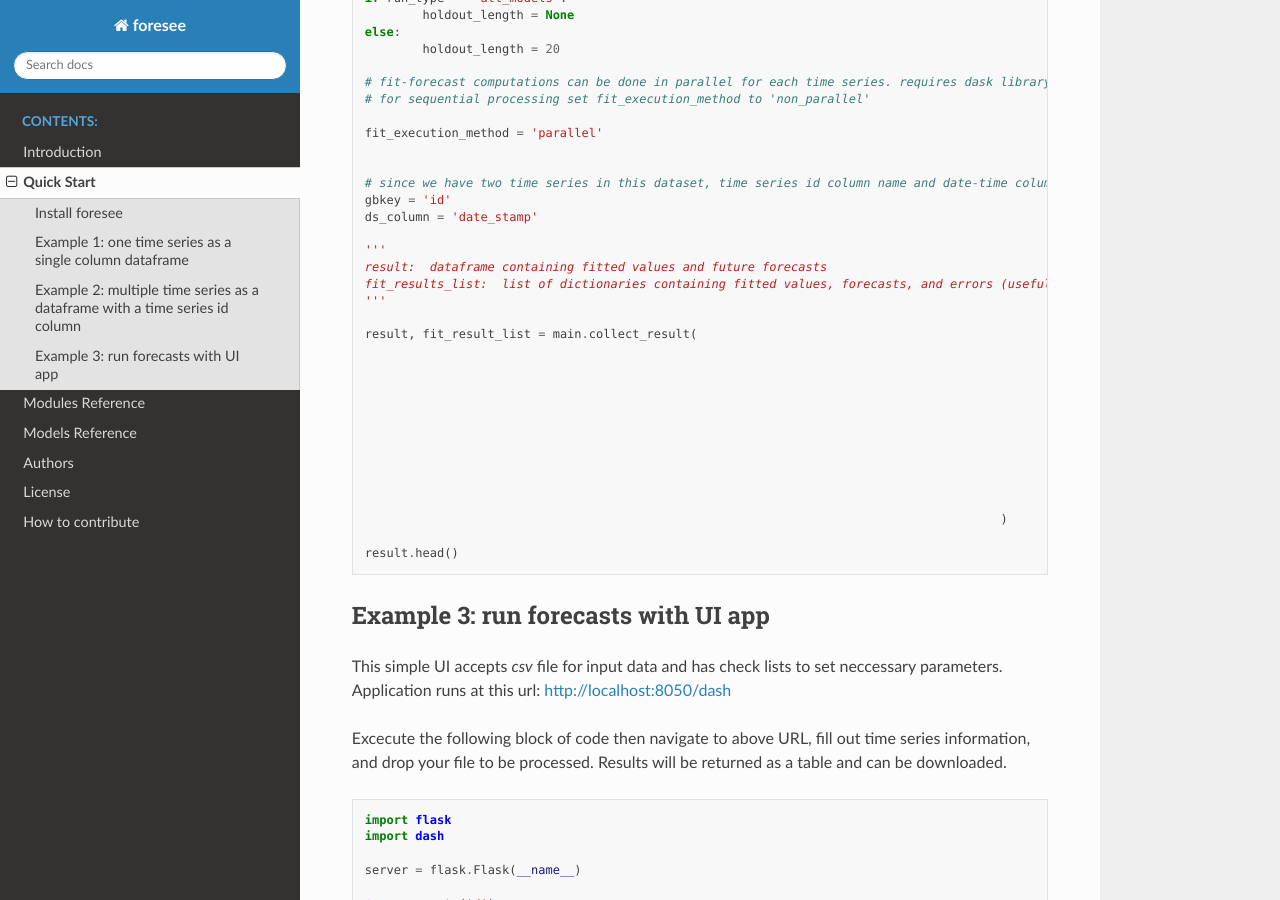
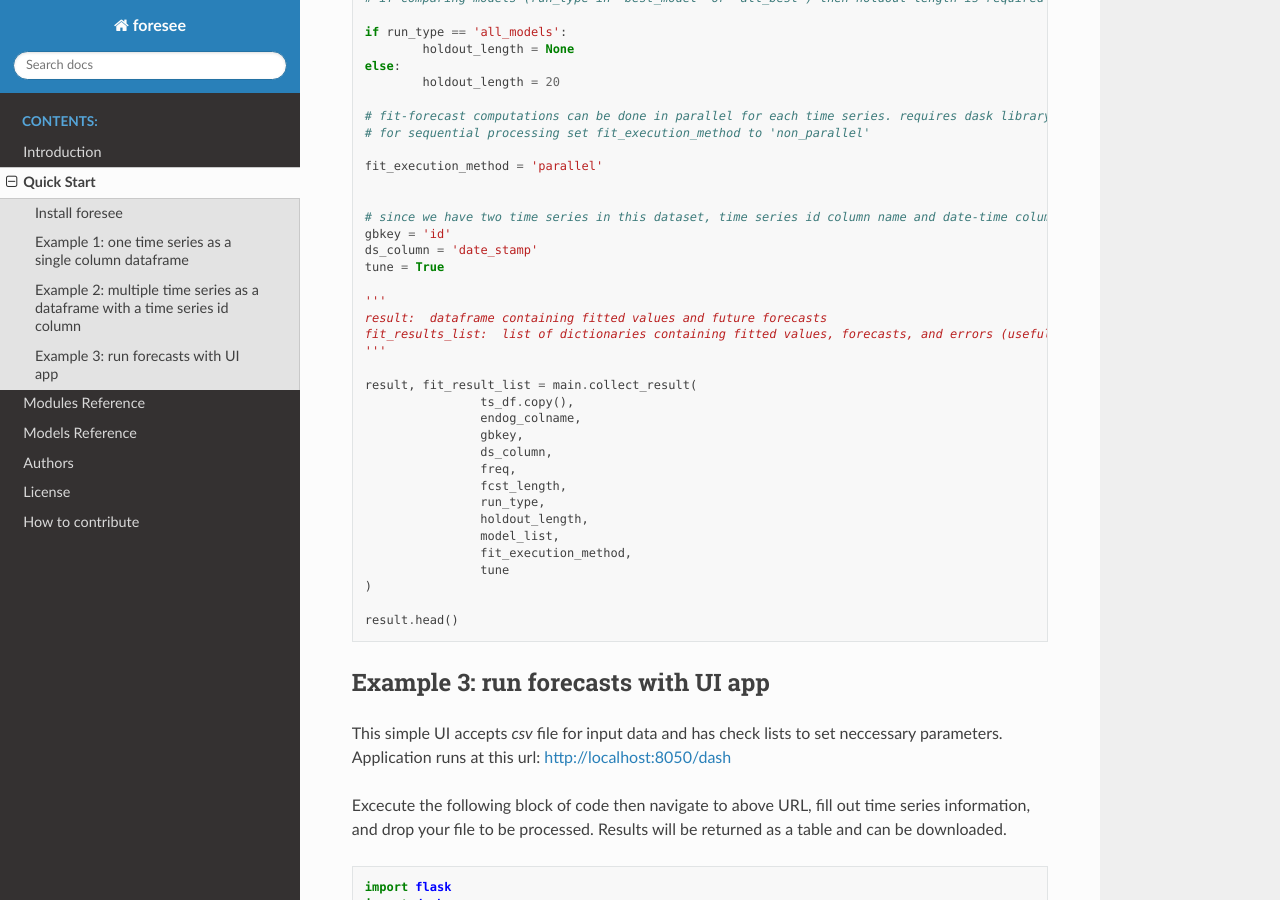
Before and after one commit to HamidM6/foresee, a Sphinx documentation site: the page built from docs/source/foresee/quick_start.rst, in a window 1280 px wide and 900 px high, scrolled down 2714 px. Built offline with Sphinx 7.4.7 and the Read the Docs theme 2.0.0, drawn with Linux system fonts in a browser that asks for light colours.

Commit message:
Update quick_start.rst

```diff
--- a/docs/source/foresee/quick_start.rst
+++ b/docs/source/foresee/quick_start.rst
@@ -77,6 +77,7 @@ Example 1: one time series as a single column dataframe
 	# we are working with one time series and no date-time column so time series id and date-time column name are set to None.
 	gbkey = None
 	ds_column = None
+	tune = False
 
 
 	# we are fitting one time series in this example so no need to parallelize.
@@ -100,6 +101,7 @@ Example 1: one time series as a single column dataframe
 		holdout_length,
 		model_list,
 		fit_execution_method,
+		tune
 	)
 
 	result.head()
@@ -169,6 +171,7 @@ Example 2: multiple time series as a dataframe with a time series id column
 	# since we have two time series in this dataset, time series id column name and date-time column name are required.
 	gbkey = 'id'
 	ds_column = 'date_stamp'
+	tune = True
 
 	'''
 	result:  dataframe containing fitted values and future forecasts
@@ -176,17 +179,18 @@ Example 2: multiple time series as a dataframe with a time series id column
 	'''
 
 	result, fit_result_list = main.collect_result(
-														ts_df.copy(),
-														endog_colname,
-														gbkey,
-														ds_column,
-														freq,
-														fcst_length,
-														run_type,
-														holdout_length,
-														model_list,
-														fit_execution_method,
-												)
+			ts_df.copy(),
+			endog_colname,
+			gbkey,
+			ds_column,
+			freq,
+			fcst_length,
+			run_type,
+			holdout_length,
+			model_list,
+			fit_execution_method,
+			tune
+	)
 
 	result.head()
 
```
